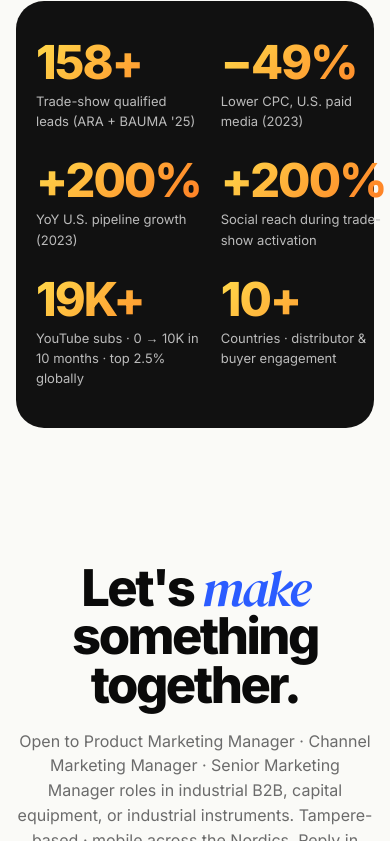
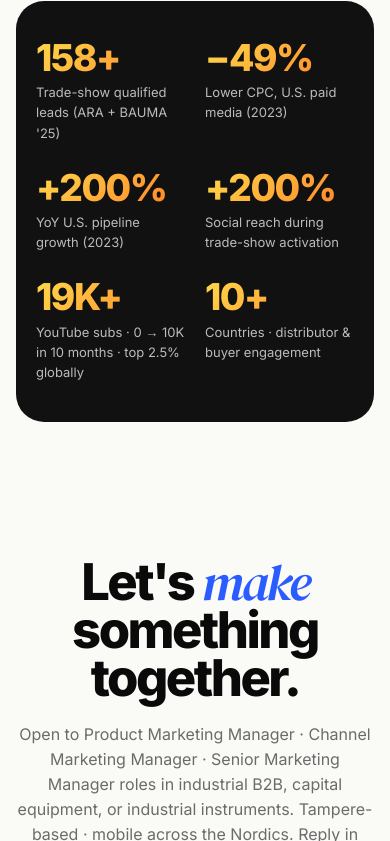
Before and after one commit to minalimme-blip/portfolio, a plain HTML site: page index.html in a window 390 px wide. Shown: the part 6625-7466 px from the top of the page. Drawn offline with Linux system fonts and the light colour scheme.

Commit message:
Reduce number-card font size on mobile to fit cards

```diff
--- a/index.html
+++ b/index.html
@@ -6,7 +6,7 @@
   <title>Mina Lim · Product Marketing for Industrial B2B</title>
   <meta name="description" content="Mina Lim — Product Marketing portfolio." />
 
-  <!-- Open Graph (LinkedIn / Facebook / Slack preview) -->
+  <!-- Open Graph -->
   <meta property="og:type" content="website" />
   <meta property="og:url" content="https://minalimme-blip.github.io/portfolio/" />
   <meta property="og:title" content="Mina Lim — Product Marketing Portfolio" />
@@ -822,7 +822,7 @@
 
       .numbers { padding: 48px 28px; border-radius: 28px; }
       .numbers-grid { grid-template-columns: 1fr 1fr; gap: 28px 20px; }
-      .number-card .num { font-size: clamp(44px, 12vw, 68px); }
+      .number-card .num { font-size: clamp(36px, 9.5vw, 56px); }
       .number-card .label { font-size: 13px; }
 
       .contact { padding: 96px 20px; }
```
